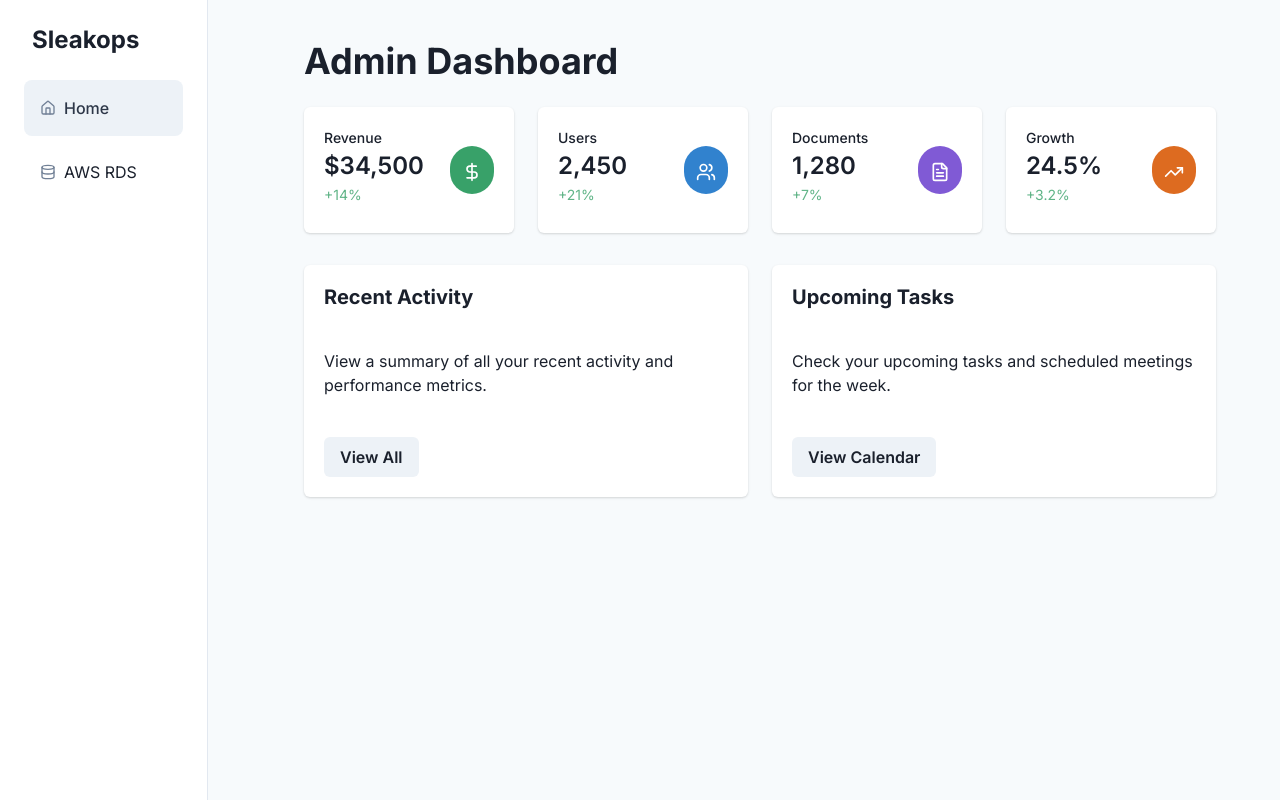
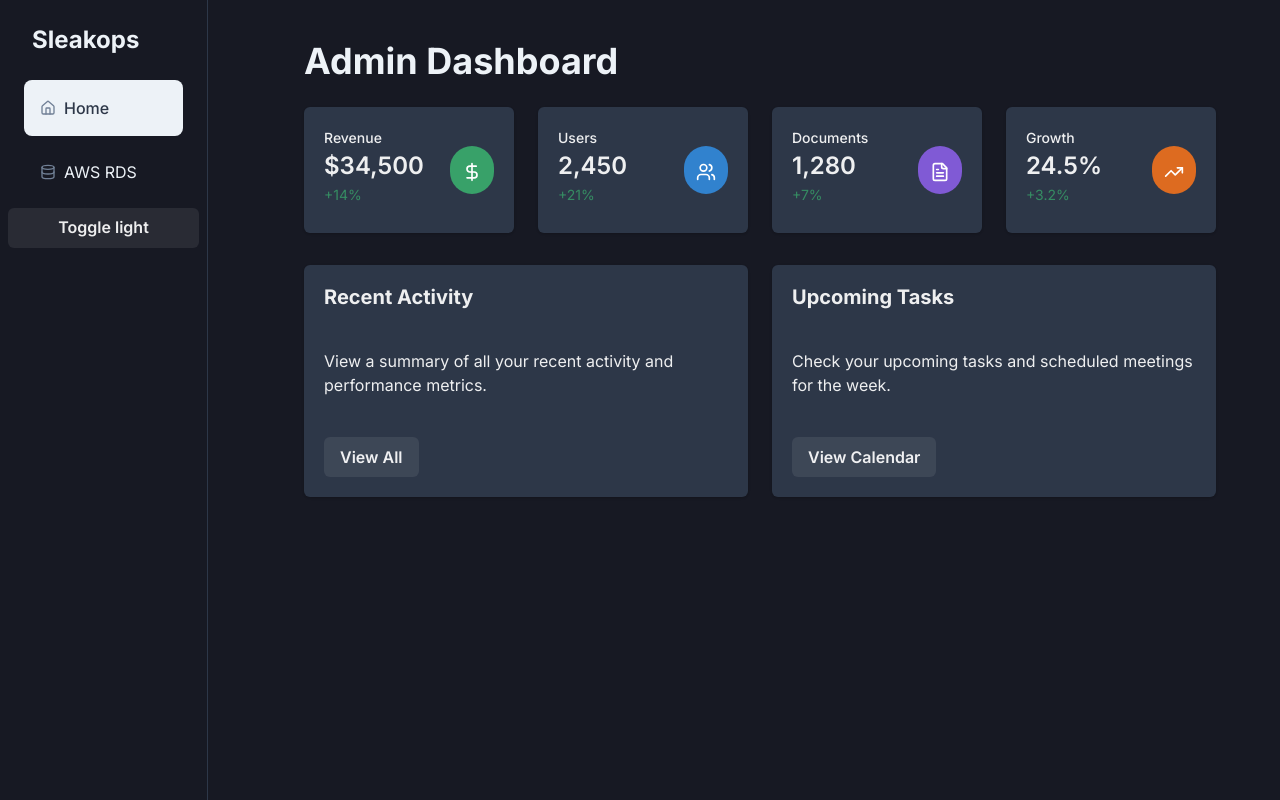
Before and after one commit to gonferreyra/sleakops-dashboard-app, a Next.js app: page / in a window 1280 px wide. Built offline with nearby package versions, Linux system fonts and the light colour scheme.

Commit message:
dark mode implemented

```diff
--- a/src/app/providers.tsx
+++ b/src/app/providers.tsx
@@ -1,15 +1,21 @@
 'use client';
 
-import { ChakraProvider, extendTheme } from '@chakra-ui/react';
+import { ChakraProvider, extendTheme, ThemeConfig } from '@chakra-ui/react';
+
+const config: ThemeConfig = {
+  initialColorMode: 'dark',
+  useSystemColorMode: false,
+};
 
 const theme = extendTheme({
+  config,
   styles: {
-    global: {
+    global: (props: { colorMode: string }) => ({
       body: {
-        bg: 'gray.50',
-        color: 'gray.800',
+        bg: props.colorMode === 'dark' ? 'gray.800' : 'gray.50',
+        color: props.colorMode === 'dark' ? 'gray.100' : 'gray.800',
       },
-    },
+    }),
   },
   colors: {
     brand: {
--- a/src/components/sidebar.tsx
+++ b/src/components/sidebar.tsx
@@ -9,6 +9,8 @@ import {
   useColorModeValue,
   Stack,
   Icon,
+  Button,
+  useColorMode,
 } from '@chakra-ui/react';
 import { Home, Database } from 'lucide-react';
 import Link from 'next/link';
@@ -31,6 +33,7 @@ interface SidebarProps extends BoxProps {
 
 export const Sidebar = ({ onClose, ...rest }: SidebarProps) => {
   const pathname = usePathname();
+  const { colorMode, toggleColorMode } = useColorMode();
 
   return (
     <Box
@@ -60,6 +63,9 @@ export const Sidebar = ({ onClose, ...rest }: SidebarProps) => {
             {link.name}
           </NavItem>
         ))}
+        <Button onClick={toggleColorMode}>
+          Toggle {colorMode === 'light' ? 'Dark' : 'light'}
+        </Button>
       </Stack>
     </Box>
   );
@@ -87,6 +93,7 @@ const NavItem = ({ icon, path, isActive, children, ...rest }: NavItemProps) => {
         fontWeight={isActive ? 'medium' : 'normal'}
         _hover={{
           bg: 'brand.100',
+          color: 'brand.700',
         }}
         {...rest}
       >
```
